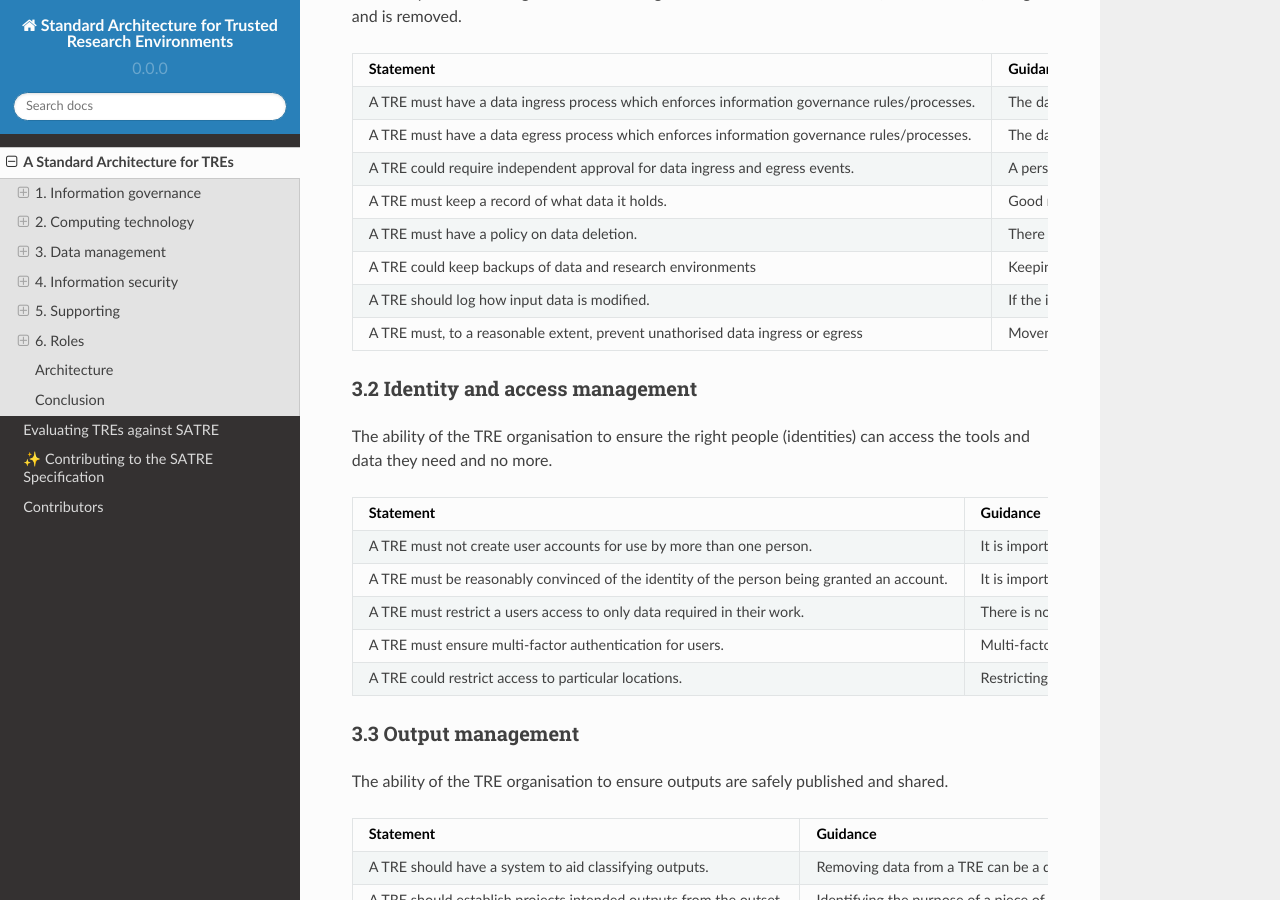
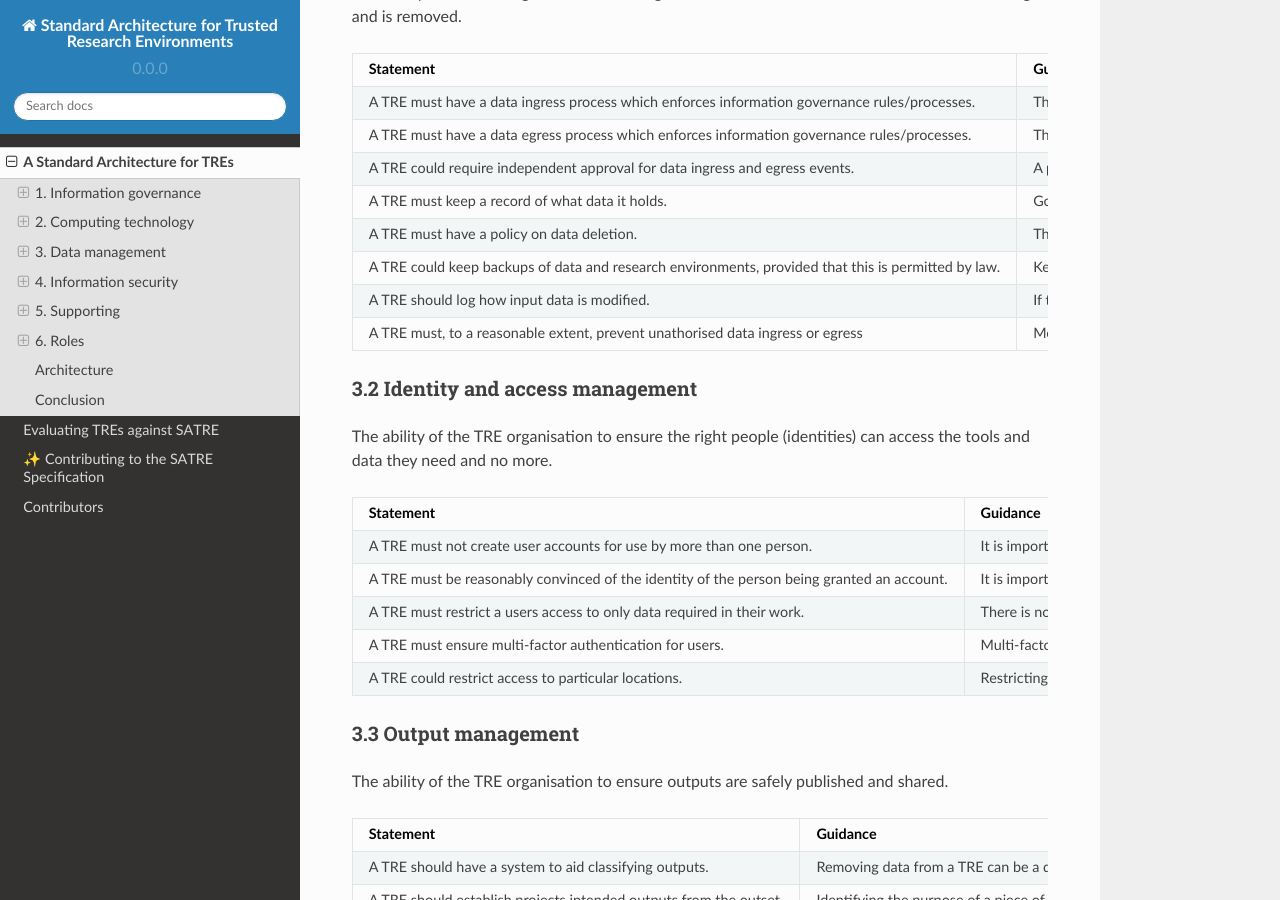
Before and after one commit to sa-tre/satre-specification, a Sphinx documentation site: the page built from docs/source/standard.md, in a window 1280 px wide and 900 px high, scrolled down 5303 px. Built offline with Sphinx 7.4.7 and the Read the Docs theme 2.0.0, drawn with Linux system fonts in a browser that asks for light colours.

Commit message:
Update docs/source/standard.md
Co-authored-by: James Robinson <james.em.robinson@gmail.com>

```diff
--- a/docs/source/standard.md
+++ b/docs/source/standard.md
@@ -245,7 +245,7 @@ The ability of the TRE organisation to manage how and where data is stored, how
     This may allow time for data owners to consider outputs they may want to extract from the TRE.
     Any sensitive data, including all backups, should be deleted when they are no longer needed.
     Having clear policy will help to avoid problems with data being kept longer than necessary or accidental deletion of outputs.
-* - A TRE could keep backups of data and research environments
+* - A TRE could keep backups of data and research environments, provided that this is permitted by law.
   - Keeping backups could help reduce the impact of events like accidental deletion and data corruption on work in a TRE.
     TRE developers may want to consider how different elements, for example sensitive input data or users workspaces, may be backed up or if they should be.
 * - A TRE should log how input data is modified.
```
